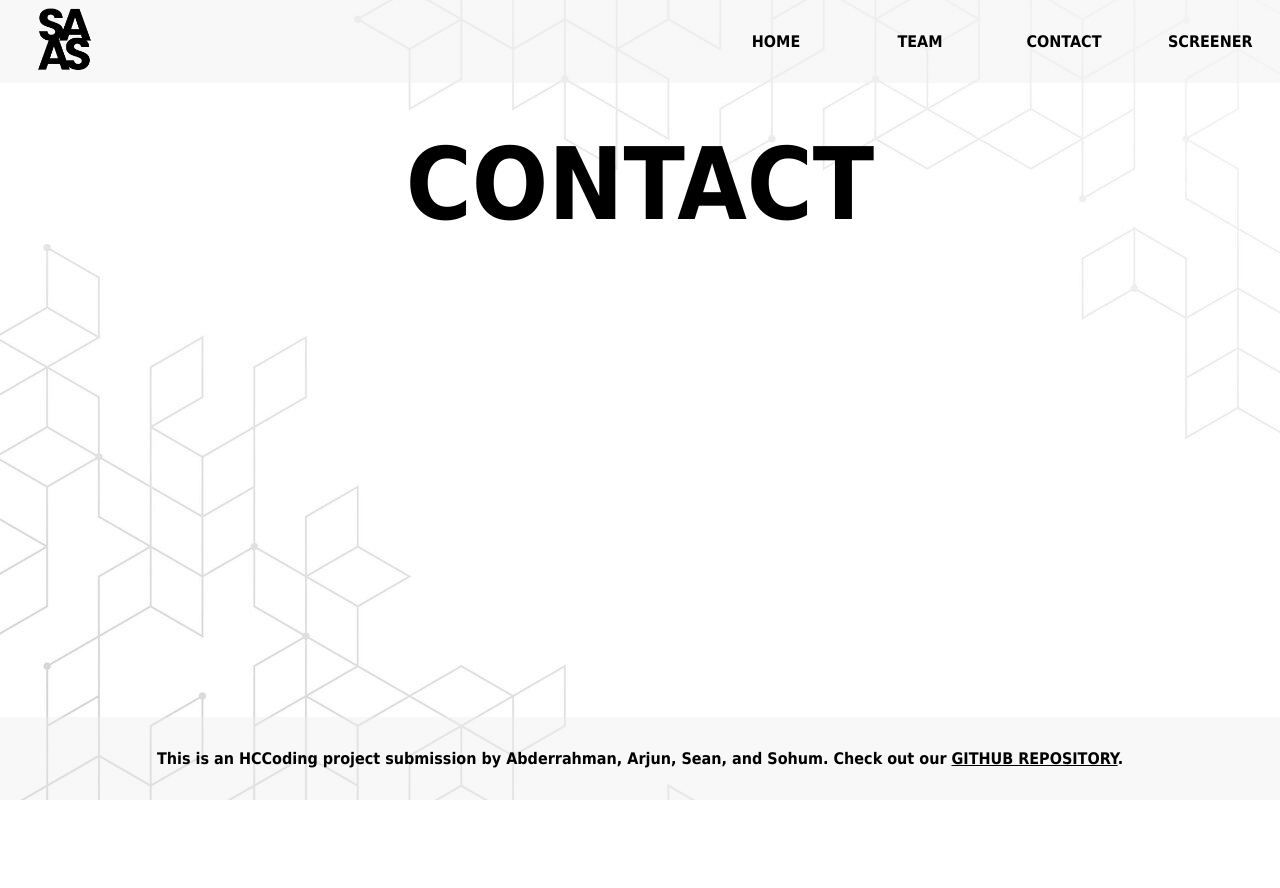
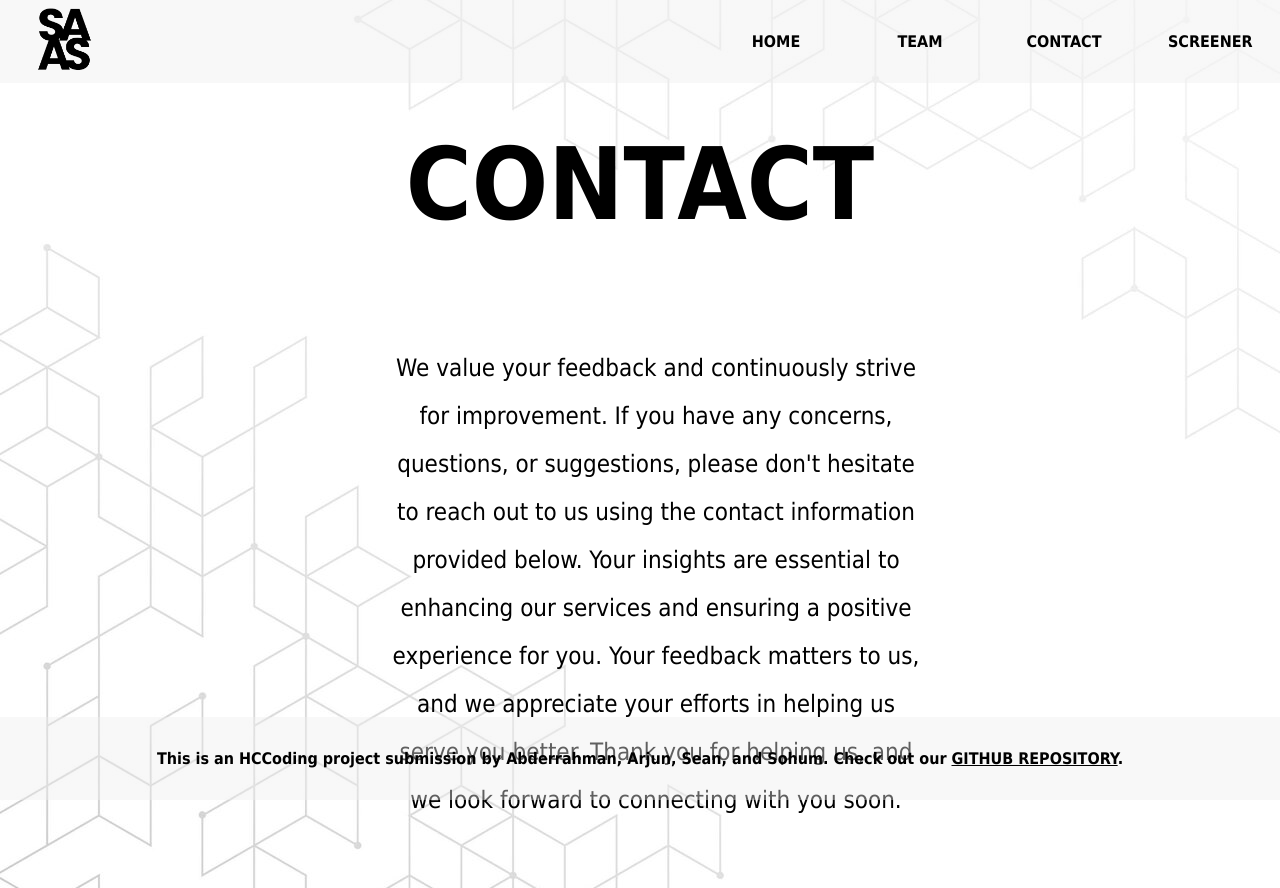
Before and after one commit to padhyeSohum/hccoding-submission, a Next.js app: page /contact in a window 1280 px wide. Before the commit the page ends 800 px from the top, so only its background shows below. Built offline with nearby package versions, Linux system fonts and the light colour scheme.

Commit message:
add text to pages

```diff
--- a/pages/contact.tsx
+++ b/pages/contact.tsx
@@ -4,6 +4,16 @@ export default function Contact () {
     return (
         <Page>
             <h1>Contact</h1>
+            <div className="contact-container">
+                <p className="contact-message">
+                    We value your feedback and continuously strive for improvement. If you have any concerns,
+                    questions, or suggestions, please don't hesitate to reach out to us using the contact information
+                    provided below. Your insights are essential to enhancing our services and ensuring a positive
+                    experience for you. Your feedback matters to us, and we appreciate your efforts in helping us
+                    serve you better. Thank you for helping us, and we look forward to connecting with you soon.
+                </p>
+            </div>
+
         </Page>
     )
 }
--- a/pages/screener.tsx
+++ b/pages/screener.tsx
@@ -4,6 +4,7 @@ export default function Screener () {
     return (
         <Page>
             <h1>Screener</h1>
+
         </Page>
     )
 }
--- a/styles/global.css
+++ b/styles/global.css
@@ -8,7 +8,7 @@ ALL PAGES
     box-sizing: border-box;
     color: #000000;
     font-weight: 1000;
-    /* user-select: none; */
+    user-select: none;
 }
 
 html, body {
@@ -16,6 +16,7 @@ html, body {
     height: 100vh;
     font-family: "Tahoma", sans-serif;
     background-image: url("../public/background-image.jpg");
+    overflow: hidden;
 }
 
 header {
@@ -127,7 +128,7 @@ p {
 
 .opening-message {
     width: 40%;
-    line-height: 3;
+    line-height: 2;
     text-align: justify;
     transition: all ease-in-out;
     transition-duration: 400ms;
@@ -159,3 +160,41 @@ p {
 .footer-text {
     text-decoration: underline;
 }
+
+.contact-container {
+    display: flex;
+    flex-direction: row;
+    justify-content: space-evenly;
+    position: absolute;
+    top: 35%;
+    width: 100%;
+    margin: 0 1em;
+    padding: 1em;
+}
+
+.contact-message {
+    width: 51%;
+    line-height: 2;
+    text-align: center;
+    transition: all ease-in-out;
+    transition-duration: 400ms;
+}
+
+.team-container {
+    display: flex;
+    flex-direction: row;
+    justify-content: space-evenly;
+    position: absolute;
+    top: 30%;
+    width: 100%;
+    margin: 0 1em;
+    padding: 1em;
+}
+
+.team-message {
+    width: 50%;
+    line-height: 2;
+    text-align: center;
+    transition: all ease-in-out;
+    transition-duration: 400ms;
+}
```
Also changed, not shown: pages/index.tsx (+6 -3 lines), pages/team.tsx (+13 -0 lines).
